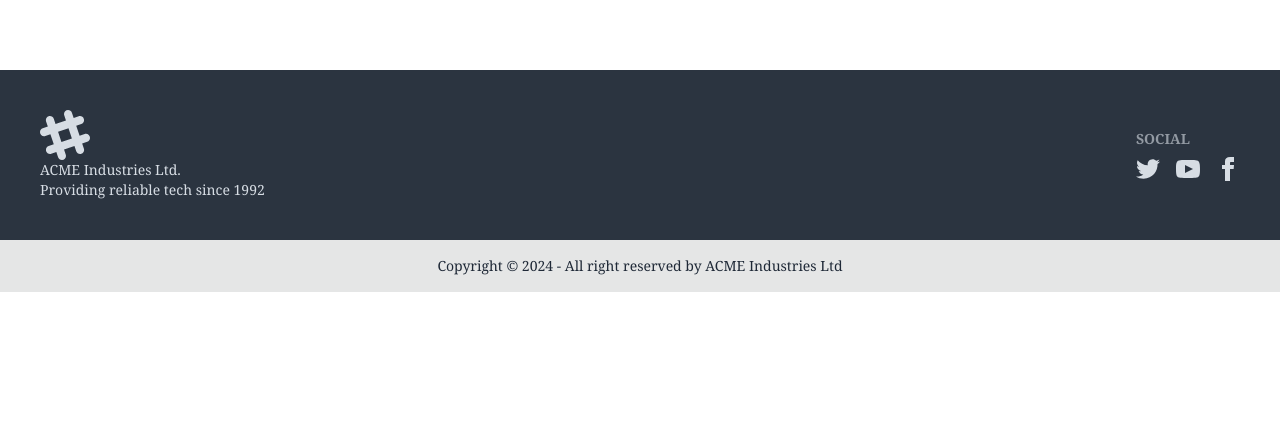
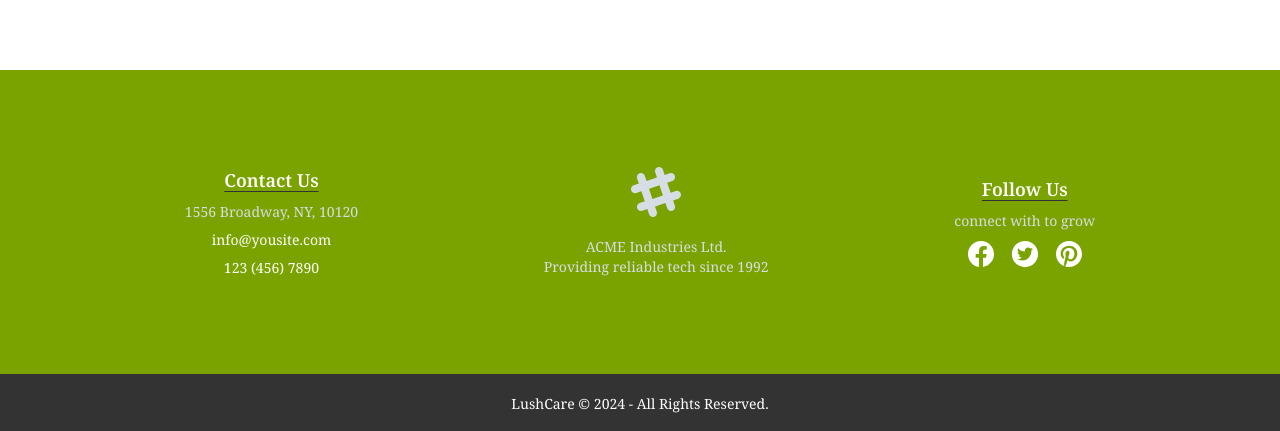
Before and after one commit to sharifshehab/lush-care, a React (Vite) app: page / in a window 1280 px wide. Shown: the part 1308-1739 px from the top of the page. Before the commit the page ends 1600 px from the top, so only its background shows below. Built offline with nearby package versions, Linux system fonts and the light colour scheme; no server answers.

Commit message:
footer design complete

```diff
--- a/src/index.css
+++ b/src/index.css
@@ -15,7 +15,7 @@
   custom properties
 --------------------*/
 :root {
-  --primary-color: #87b303;
+  --primary-color: #7aa300;
   --secondary-color: #333333;
 }
 
--- a/src/pages/shared/Footer.jsx
+++ b/src/pages/shared/Footer.jsx
@@ -1,11 +1,27 @@
-import React from 'react';
+import { BsFacebook } from "react-icons/bs";
+import { AiFillTwitterCircle } from "react-icons/ai";
+import { GrPinterest } from "react-icons/gr";
 
 const Footer = () => {
     return (
         <footer>
-            <div className="footer bg-neutral text-neutral-content p-10">
-                <div className='container mx-auto flex items-center justify-between'>
-                    <aside>
+            <div className="footer bg-primaryColor text-neutral-content p-24">
+                <div className='container mx-auto flex flex-col md:flex-row items-center justify-around gap-y-8 md:gap-y-0'>
+                    <nav className="flex flex-col items-center space-y-2">
+                        <h6 className="text-lg font-semibold text-white underline underline-offset-4 decoration-secondaryColor">Contact Us</h6>
+                        <p>1556 Broadway, NY, 10120</p>
+
+                        <div className="grid items-center text-center space-y-2 text-white">
+                            <a href="mailto:svshuvo696@gmail.com">
+                                info@yousite.com
+                            </a>
+                            <a href="tel:1234567890">
+                                123 (456) 7890
+                            </a>
+                        </div>
+                    </nav>
+
+                    <aside className="flex flex-col items-center text-center space-y-5 order-first md:order-none">
                         <svg
                             width="50"
                             height="50"
@@ -23,52 +39,30 @@ const Footer = () => {
                             Providing reliable tech since 1992
                         </p>
                     </aside>
-                    <nav>
-                        <h6 className="footer-title">Social</h6>
-                        <div className="grid grid-flow-col gap-4">
-                            <a>
-                                <svg
-                                    xmlns="http://www.w3.org/2000/svg"
-                                    width="24"
-                                    height="24"
-                                    viewBox="0 0 24 24"
-                                    className="fill-current">
-                                    <path
-                                        d="M24 4.557c-.883.392-1.832.656-2.828.775 1.017-.609 1.798-1.574 2.165-2.724-.951.564-2.005.974-3.127 1.195-.897-.957-2.178-1.555-3.594-1.555-3.179 0-5.515 2.966-4.797 6.045-4.091-.205-7.719-2.165-10.148-5.144-1.29 2.213-.669 5.108 1.523 6.574-.806-.026-1.566-.247-2.229-.616-.054 2.281 1.581 4.415 3.949 4.89-.693.188-1.452.232-2.224.084.626 1.956 2.444 3.379 4.6 3.419-2.07 1.623-4.678 2.348-7.29 2.04 2.179 1.397 4.768 2.212 7.548 2.212 9.142 0 14.307-7.721 13.995-14.646.962-.695 1.797-1.562 2.457-2.549z"></path>
-                                </svg>
+
+                    <nav className="flex flex-col items-center space-y-2">
+                        <h6 className="text-lg font-semibold text-white underline underline-offset-4 decoration-secondaryColor">Follow Us</h6>
+                        <p>connect with to grow</p>
+                        <div className="grid grid-flow-col items-center gap-4">
+                            <a href="#" target="black">
+                                <BsFacebook size={26} color="#fff"/>
                             </a>
-                            <a>
-                                <svg
-                                    xmlns="http://www.w3.org/2000/svg"
-                                    width="24"
-                                    height="24"
-                                    viewBox="0 0 24 24"
-                                    className="fill-current">
-                                    <path
-                                        d="M19.615 3.184c-3.604-.246-11.631-.245-15.23 0-3.897.266-4.356 2.62-4.385 8.816.029 6.185.484 8.549 4.385 8.816 3.6.245 11.626.246 15.23 0 3.897-.266 4.356-2.62 4.385-8.816-.029-6.185-.484-8.549-4.385-8.816zm-10.615 12.816v-8l8 3.993-8 4.007z"></path>
-                                </svg>
+                            <a href="#" target="black">
+                                <AiFillTwitterCircle size={30} color="#fff" />
                             </a>
-                            <a>
-                                <svg
-                                    xmlns="http://www.w3.org/2000/svg"
-                                    width="24"
-                                    height="24"
-                                    viewBox="0 0 24 24"
-                                    className="fill-current">
-                                    <path
-                                        d="M9 8h-3v4h3v12h5v-12h3.642l.358-4h-4v-1.667c0-.955.192-1.333 1.115-1.333h2.885v-5h-3.808c-3.596 0-5.192 1.583-5.192 4.615v3.385z"></path>
-                                </svg>
+                            <a href="#" target="black">
+                                <GrPinterest size={26} color="#fff" />
                             </a>
                         </div>
                     </nav>
                 </div>
             </div>
-            <div className="footer footer-center bg-base-300 text-base-content p-4">
+
+            <div className="footer footer-center bg-secondaryColor text-base-content p-5">
                 <aside>
-                    <p>Copyright © {new Date().getFullYear()} - All right reserved by ACME Industries Ltd</p>
+                    <p className="text-white">LushCare © {new Date().getFullYear()} - All Rights Reserved.</p>
                 </aside>
             </div>
-
         </footer>
     );
 };
```
